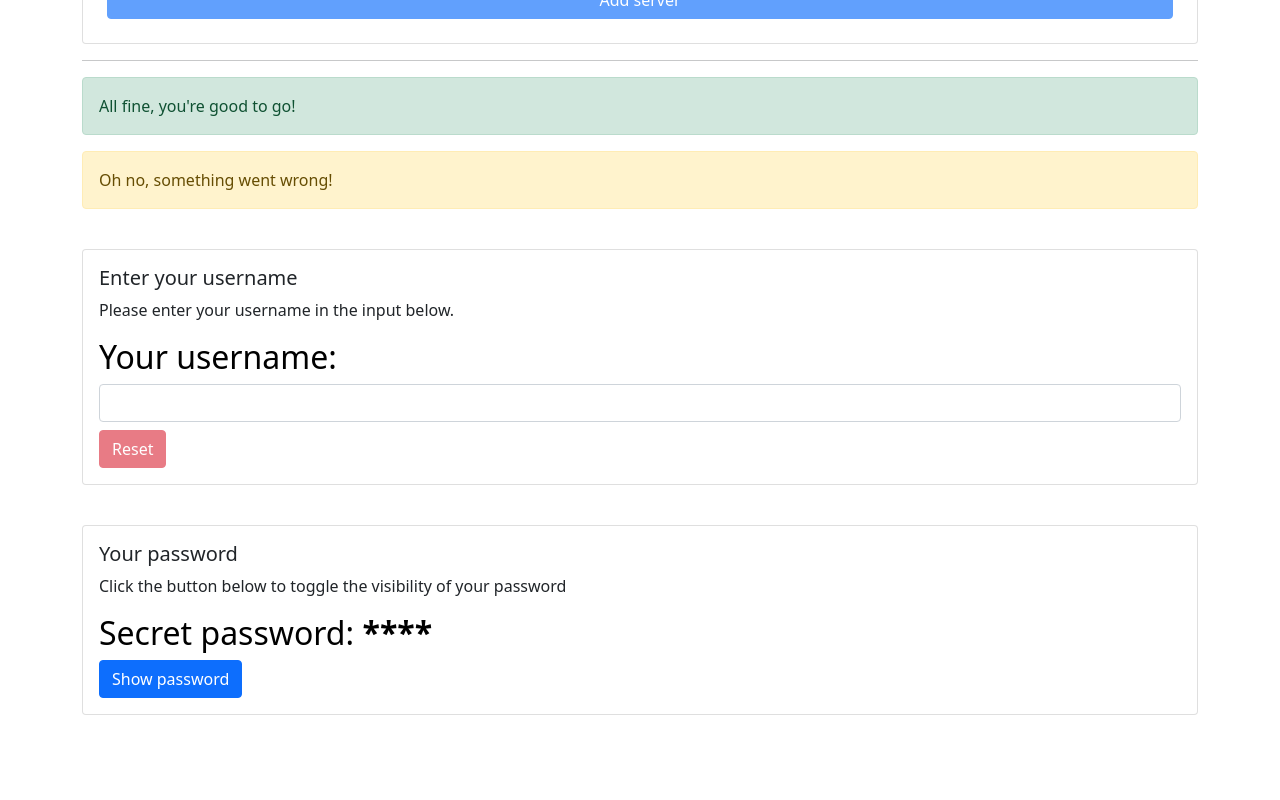
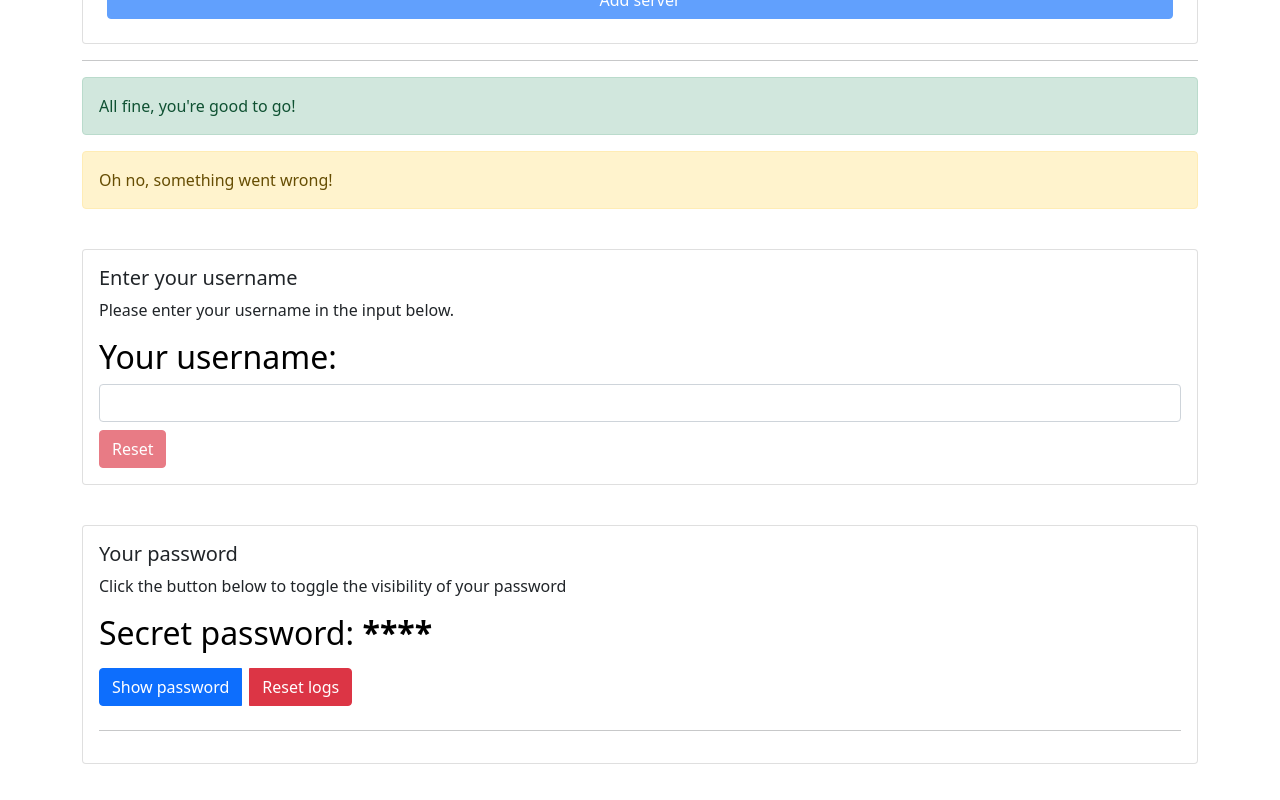
Before and after one commit to kamil-nawrot/recipe-book, an Angular app: page / in a window 1280 px wide. Shown: the part 417-1217 px from the top of the page. Before the commit the page ends 1172 px from the top, so only its background shows below. Built offline with nearby package versions, Linux system fonts and the light colour scheme.

Commit message:
added logs with appropriate styling

```diff
--- a/src/app/password-toggle/password-toggle.component.css
+++ b/src/app/password-toggle/password-toggle.component.css
@@ -2,3 +2,8 @@
   margin-top: 40px;
   margin-bottom: 40px;
 }
+
+.btn {
+  margin: 8px 0;
+  margin-right: 8px;
+}
--- a/src/app/password-toggle/password-toggle.component.html
+++ b/src/app/password-toggle/password-toggle.component.html
@@ -1,5 +1,6 @@
 <article class="password-toggle card">
   <section class="card-body">
+
     <h5 class="card-title">Your password</h5>
     <p class="card-text">Click the button below to toggle the visibility of your password</p>
 
@@ -7,6 +8,21 @@
     <ng-template #passwordHidden>
       <h2 class="text-black">Secret password: <strong>****</strong></h2>
     </ng-template>
-    <button class="btn btn-primary" (click)="onTogglePassword()"> {{ togglePasswordMessage }} </button>
+    <section class="btn-group">
+      <button class="btn btn-primary" (click)="onTogglePassword()"> {{ togglePasswordMessage }} </button>
+      <button class="btn btn-danger" (click)="onReset()"> Reset logs </button>
+    </section>
+    <hr />
+
+    <article *ngFor="let click of clickList; index as i">
+      <section
+        class="alert alert-primary"
+        [ngStyle]="{ color: i >= 5 ? getColor() : 'black' }"
+        [ngClass]="{ 'alert-danger': i >= 5 }"
+      >
+        {{ click }}: Password visibility toggled
+      </section>
+    </article>
+
   </section>
 </article>
--- a/src/app/password-toggle/password-toggle.component.ts
+++ b/src/app/password-toggle/password-toggle.component.ts
@@ -10,9 +10,21 @@ export class PasswordToggleComponent {
   isPasswordVisible = false
   togglePasswordMessage = "Show password"
 
+  clickList: Date[] = []
+
   onTogglePassword() {
     this.isPasswordVisible = !this.isPasswordVisible
     this.togglePasswordMessage = this.isPasswordVisible ? "Hide password" : "Show password"
+
+    this.clickList.push(new Date(Date.now()))
+  }
+
+  onReset() {
+    this.clickList = []
+  }
+
+  getColor() {
+    return this.clickList.length <= 5 ? "black" : "red"
   }
 
 }
```
